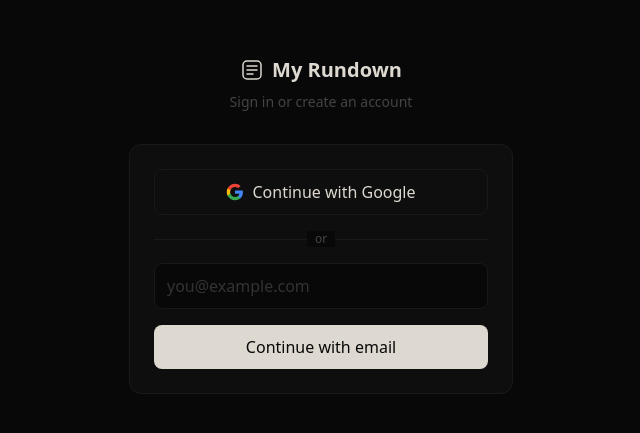
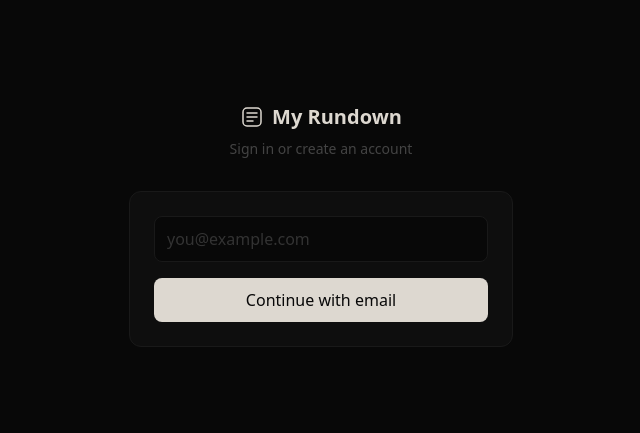
Before and after one commit to Norkiee/myrundown, a Next.js app: page /login in a window 1280 px wide. Shown: the part 175-608 px from the top of the page, without its empty margins (319-959 px from the left). Built offline with nearby package versions, Linux system fonts and the light colour scheme; a web font is replaced by a local one.

Commit message:
Remove Google auth, keep magic link only

```diff
--- a/components/AuthForm.tsx
+++ b/components/AuthForm.tsx
@@ -8,7 +8,6 @@
   const [error, setError] = useState("");
   const [success, setSuccess] = useState("");
   const [loading, setLoading] = useState(false);
-  const [googleLoading, setGoogleLoading] = useState(false);
 
   const handleSubmit = async (e: React.FormEvent) => {
     e.preventDefault();
@@ -37,29 +36,6 @@
     }
   };
 
-  const handleGoogleSignIn = async () => {
-    setGoogleLoading(true);
-    setError("");
-
-    try {
-      const supabase = createClient();
-      const { error } = await supabase.auth.signInWithOAuth({
-        provider: "google",
-        options: {
-          redirectTo: `${window.location.origin}/api/auth/callback`,
-        },
-      });
-
-      if (error) {
-        setError(error.message);
-        setGoogleLoading(false);
-      }
-    } catch {
-      setError("Failed to sign in with Google");
-      setGoogleLoading(false);
-    }
-  };
-
   return (
     <div className="space-y-4">
       {error && (
@@ -73,46 +49,6 @@
           {success}
         </div>
       )}
-
-      <button
-        type="button"
-        onClick={handleGoogleSignIn}
-        disabled={googleLoading || loading}
-        className="w-full py-2.5 bg-surface border border-border rounded-lg text-text-primary font-medium hover:bg-surface-dark hover:border-border-hover transition-colors disabled:opacity-50 disabled:cursor-not-allowed flex items-center justify-center gap-2"
-      >
-        {googleLoading ? (
-          <span className="w-4 h-4 border-2 border-text-muted border-t-transparent rounded-full animate-spin" />
-        ) : (
-          <svg width="18" height="18" viewBox="0 0 24 24">
-            <path
-              fill="#4285F4"
-              d="M22.56 12.25c0-.78-.07-1.53-.2-2.25H12v4.26h5.92c-.26 1.37-1.04 2.53-2.21 3.31v2.77h3.57c2.08-1.92 3.28-4.74 3.28-8.09z"
-            />
-            <path
-              fill="#34A853"
-              d="M12 23c2.97 0 5.46-.98 7.28-2.66l-3.57-2.77c-.98.66-2.23 1.06-3.71 1.06-2.86 0-5.29-1.93-6.16-4.53H2.18v2.84C3.99 20.53 7.7 23 12 23z"
-            />
-            <path
-              fill="#FBBC05"
-              d="M5.84 14.09c-.22-.66-.35-1.36-.35-2.09s.13-1.43.35-2.09V7.07H2.18C1.43 8.55 1 10.22 1 12s.43 3.45 1.18 4.93l2.85-2.22.81-.62z"
-            />
-            <path
-              fill="#EA4335"
-              d="M12 5.38c1.62 0 3.06.56 4.21 1.64l3.15-3.15C17.45 2.09 14.97 1 12 1 7.7 1 3.99 3.47 2.18 7.07l3.66 2.84c.87-2.6 3.3-4.53 6.16-4.53z"
-            />
-          </svg>
-        )}
-        Continue with Google
-      </button>
-
-      <div className="relative">
-        <div className="absolute inset-0 flex items-center">
-          <div className="w-full border-t border-border" />
-        </div>
-        <div className="relative flex justify-center text-xs">
-          <span className="px-2 bg-background text-text-muted">or</span>
-        </div>
-      </div>
 
       <form onSubmit={handleSubmit} className="space-y-4">
         <div>
@@ -129,7 +65,7 @@
 
         <button
           type="submit"
-          disabled={loading || googleLoading || !!success}
+          disabled={loading || !!success}
           className="w-full py-2.5 bg-text-primary text-background font-medium rounded-lg hover:bg-text-secondary transition-colors disabled:opacity-50 disabled:cursor-not-allowed"
         >
           {loading ? "Sending..." : "Continue with email"}
```
